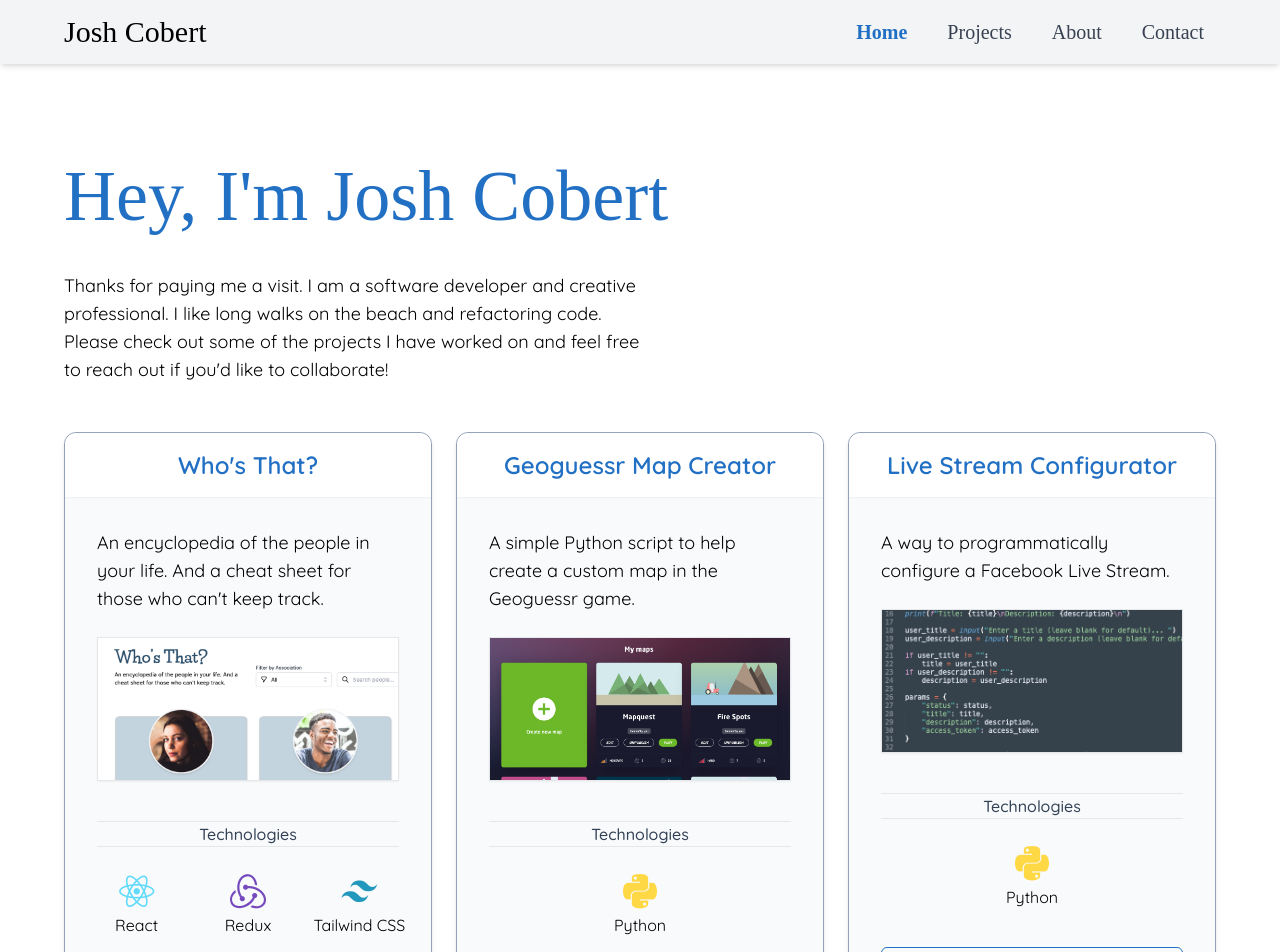
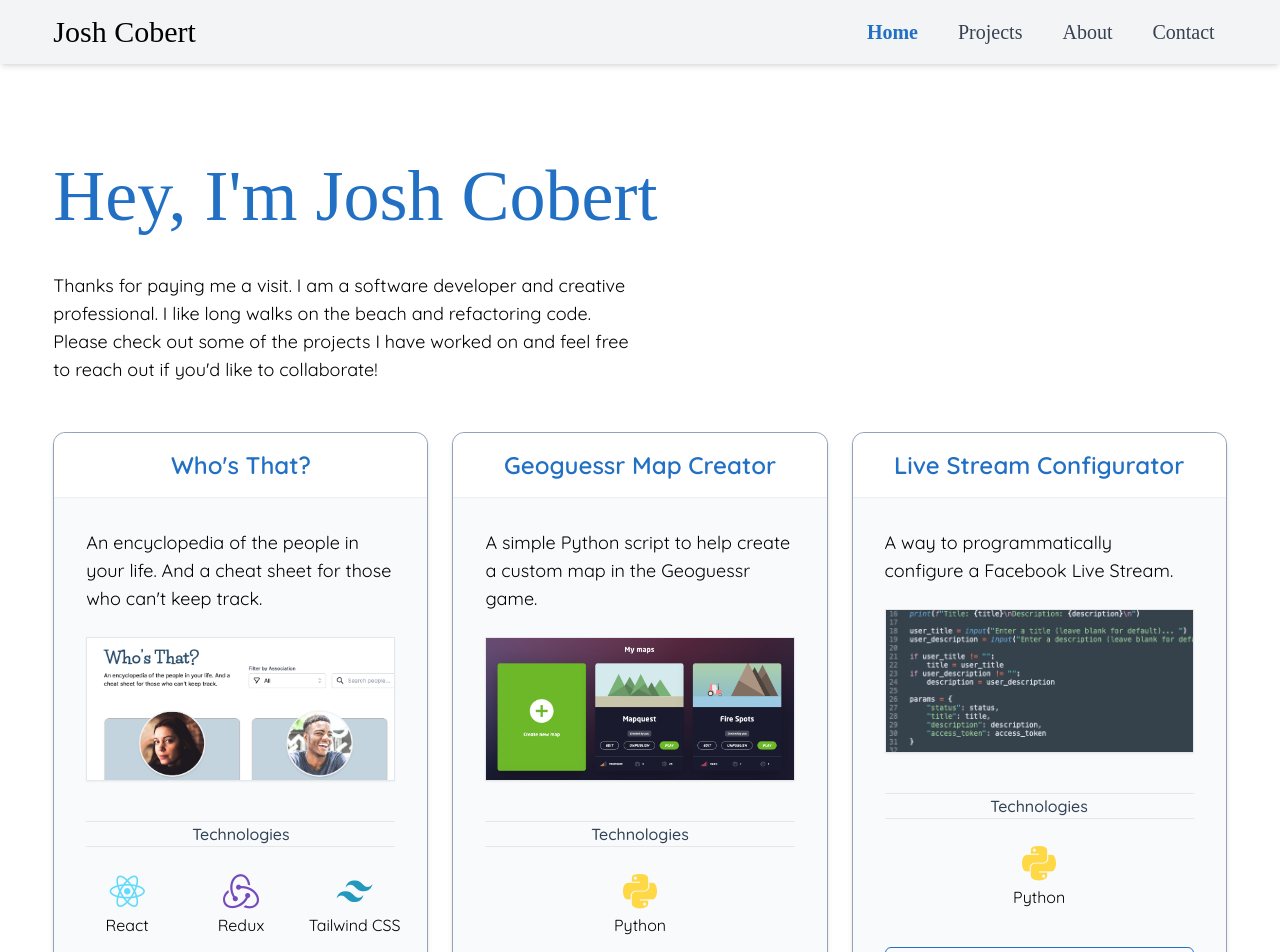
Before and after one commit to jcobert/josh-cobert, a React (Create React App) app: page / in a window 1280 px wide. Shown: the top 952 px of the page. Built offline with nearby package versions, Linux system fonts and the light colour scheme; a web font is replaced by a local one.

Commit message:
increase page content width

```diff
--- a/src/components/Header.jsx
+++ b/src/components/Header.jsx
@@ -62,7 +62,7 @@ function Header() {
       >
         {({ close }) => (
           <>
-            <div className="lg:max-w-6xl lg:w-11/12 mx-auto px-2 sm:px-8 md:px-10 lg:px-0">
+            <div className="lg:max-w-7xl lg:w-11/12 mx-auto px-2 sm:px-8 md:px-10 lg:px-0">
               <div
                 className={`relative flex items-center justify-between h-16 ${
                   visible ? "h-16" : "h-[2.5rem]"
--- a/src/components/pages/Home.jsx
+++ b/src/components/pages/Home.jsx
@@ -6,10 +6,10 @@ import projects from "../../data/projects.json";
 function Home() {
   return (
     <div>
-      <div className="lg:max-w-6xl lg:w-11/12 mx-auto mt-24 sm:mt-32 md:mt-40 mb-12">
+      <div className="lg:max-w-7xl lg:w-11/12 mx-auto mt-24 sm:mt-32 md:mt-40 mb-12">
         <Heading />
       </div>
-      <div className="grid grid-cols-1 md:grid-cols-2 lg:grid-cols-3 w-11/12 lg:max-w-6xl gap-y-10 sm:gap-y-12 gap-x-6 mx-auto">
+      <div className="grid grid-cols-1 md:grid-cols-2 lg:grid-cols-3 w-11/12 lg:max-w-7xl gap-y-10 sm:gap-y-12 gap-x-6 mx-auto">
         {projects.map((p) => (
           <Card
             key={p.id}
```
